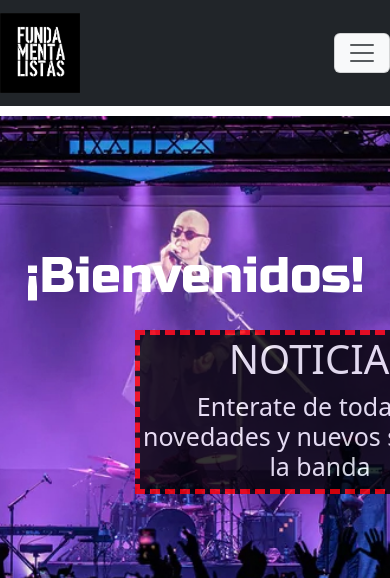
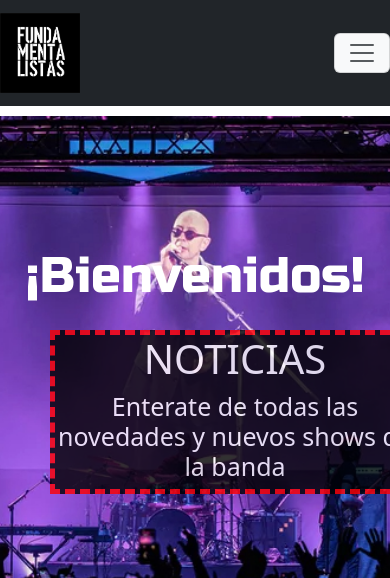
Before and after one commit to pablonav84/PreEntrega2_Navarro, a website: page index.html in a window 390 px wide. Shown: the top 578 px of the page. Drawn offline with nearby package versions, Linux system fonts and the light colour scheme; files that its build step writes are made by us from their sources.

Commit message:
correccion de error pagina styles

```diff
--- a/scss/styles.scss
+++ b/scss/styles.scss
@@ -534,7 +534,6 @@ $subtitulo: "roboto condensed", sans-serif;
             top:0;
             width:370px;
             margin-top: 130px;
-            margin-left: 85px;
         .noticias__h2{
             font-size: 40px;
         }
```
